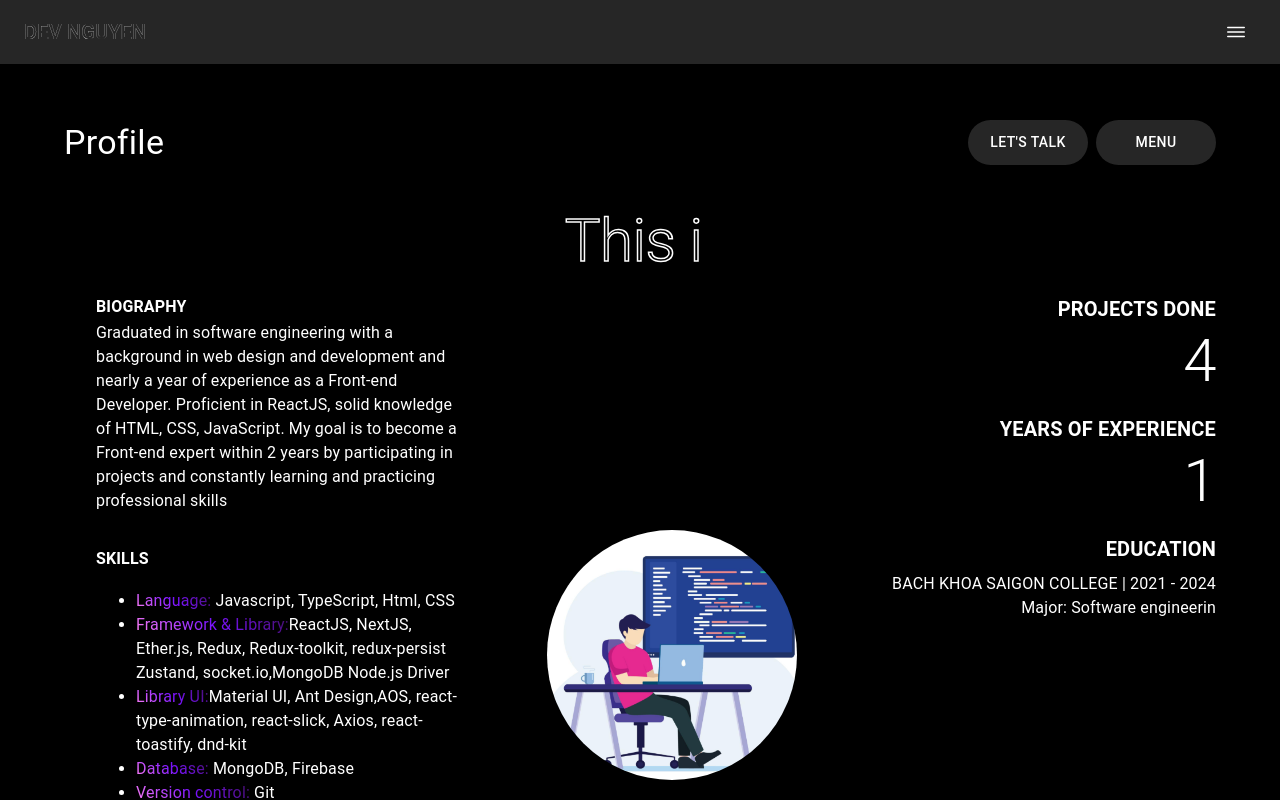
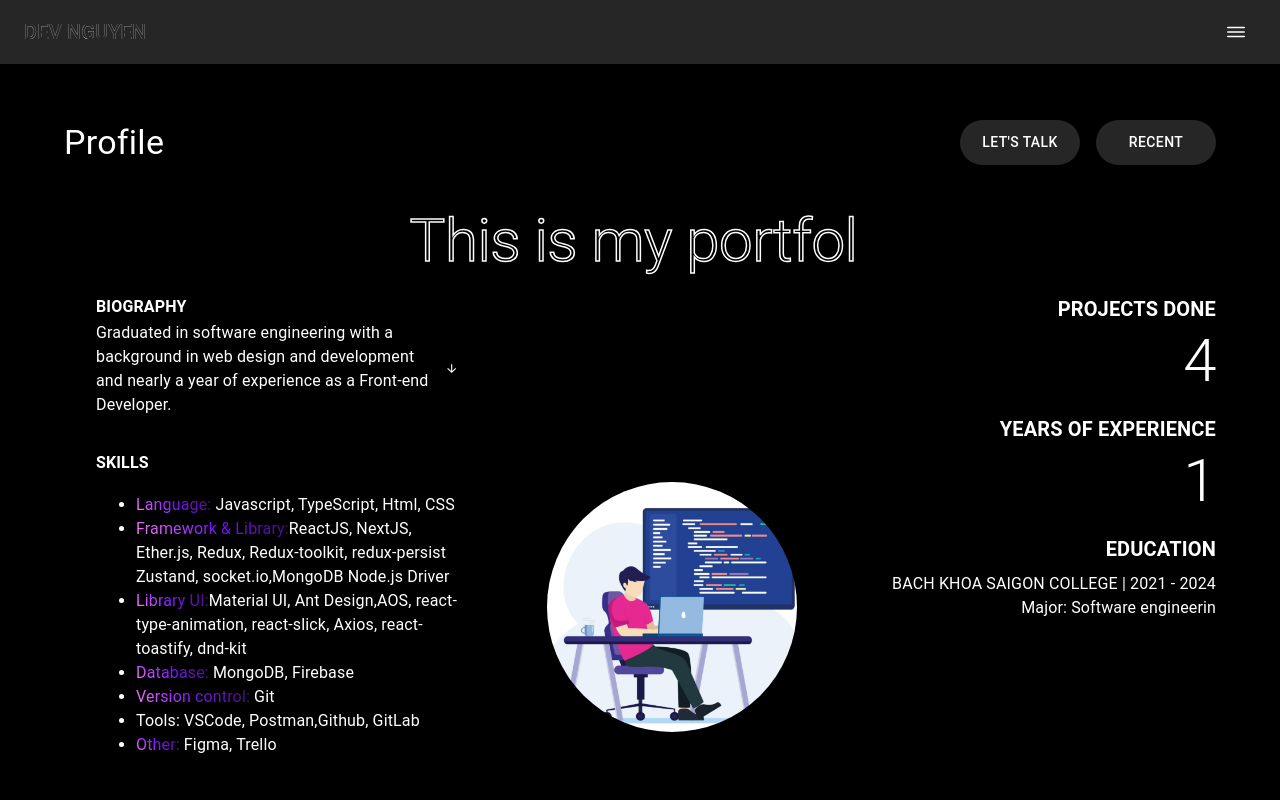
Before and after one commit to hungnguyen1611/Profile, a React (Vite) app: page / in a window 1280 px wide. Shown: the top 800 px of the page. Built offline with nearby package versions, Linux system fonts and the light colour scheme; no server answers.

Commit message:
navigate_section

```diff
--- a/components/Carousel/CarouselProduct.jsx
+++ b/components/Carousel/CarouselProduct.jsx
@@ -35,7 +35,7 @@ export default function CarouselProduct() {
           <Box
             key={index}
             component={"a"}
-            href="https://hungnguyen1611.online"
+            href="https://trello-web-flame.vercel.app"
             target="_blank"
           >
             <CardProduct image={image} />
--- a/components/Contact/Contact.jsx
+++ b/components/Contact/Contact.jsx
@@ -4,6 +4,7 @@ import { useForm } from "react-hook-form";
 import { IoMdSend } from "react-icons/io";
 import { toast } from "react-toastify";
 import { sendInfo_API } from "../../APIS";
+import { Link, Element, animateScroll as scroll } from "react-scroll";
 const CustomTextField = styled(TextField)(({ theme }) => ({
   // "& + .MuiFormControl-root": {
   //   marginLeft: theme.spacing(2),
@@ -46,7 +47,12 @@ export default function Contact() {
   };
 
   return (
-    <Grid container sx={{ justifyContent: "space-between", mt: 10 }}>
+    <Element name="contact">
+      <Grid
+        id={"contact"}
+        container
+        sx={{ justifyContent: "space-between", mt: 10 }}
+      >
         <Grid size={{ xs: 12, md: 3 }}>
           <Typography
             data-aos="fade-right"
@@ -161,5 +167,6 @@ export default function Contact() {
           </Stack>
         </Grid>
       </Grid>
+    </Element>
   );
 }
--- a/components/Introduce/Introduce.jsx
+++ b/components/Introduce/Introduce.jsx
@@ -5,9 +5,24 @@ import Typography from "@mui/material/Typography";
 import { FaFacebook } from "react-icons/fa";
 import { FaPhone } from "react-icons/fa6";
 import { SiGmail } from "react-icons/si";
+import logo from "../../src/assets/images/logo.png";
 import ReusableType from "../ReusableType/ReusableType";
-import logo from "../../src/assets/images/logo.png";
+import { useState } from "react";
+import {
+  Accordion,
+  AccordionDetails,
+  AccordionSummary,
+  Button,
+} from "@mui/material";
+import { MdArrowDownward, MdOutlineKeyboardArrowUp } from "react-icons/md";
+import { MdOutlineKeyboardArrowDown } from "react-icons/md";
+
 export default function Introduce() {
+  const [isExpanded, setIsExpanded] = useState(false);
+
+  const handleToggle = () => {
+    setIsExpanded(!isExpanded);
+  };
   return (
     <Box data-aos="zoom-in">
       <Typography
@@ -80,14 +95,81 @@ export default function Introduce() {
             >
               Biography
             </Typography>
-            <Typography variant="body1">
-              Graduated in software engineering with a background in web design
-              and development and nearly a year of experience as a Front-end
-              Developer. Proficient in ReactJS, solid knowledge of HTML, CSS,
-              JavaScript. My goal is to become a Front-end expert within 2 years
-              by participating in projects and constantly learning and
-              practicing professional skills
-            </Typography>
+            {/* <Box>
+              <Typography
+                sx={{
+                  display: "-webkit-box",
+                  WebkitLineClamp: isExpanded ? "unset" : 3, // Bỏ giới hạn dòng khi mở rộng
+                  WebkitBoxOrient: "vertical",
+                  overflow: "hidden",
+                  // textOverflow: "ellipsis",
+                }}
+                variant="body1"
+              >
+                Graduated in software engineering with a background in web
+                design and development and nearly a year of experience as a
+                Front-end Developer. Proficient in ReactJS, solid knowledge of
+                HTML, CSS, JavaScript. My goal is to become a Front-end expert
+                within 2 years by participating in projects and constantly
+                learning and practicing professional skills
+              </Typography>
+              <Typography
+                variant="body1"
+                component={"button"}
+                onClick={handleToggle}
+                sx={{
+                  display: "flex",
+                  alignItems: "center",
+                  color: "text.primary",
+                  cursor: "pointer",
+                  background: "none",
+                  border: "none",
+                  padding: 0,
+                }}
+              >
+                {isExpanded ? "compact" : "see more"}
+                {isExpanded ? (
+                  <MdOutlineKeyboardArrowUp />
+                ) : (
+                  <MdOutlineKeyboardArrowDown />
+                )}
+              </Typography>
+            </Box> */}
+
+            <Accordion
+              sx={{
+                bgcolor: "transparent",
+                "&.MuiPaper-root": { marginTop: 0 },
+              }}
+            >
+              <AccordionSummary
+                sx={{
+                  padding: 0,
+                  "& .MuiAccordionSummary-content": { margin: 0 },
+                  "&.MuiButtonBase-root": { minHeight: 0 },
+                }}
+                expandIcon={<MdArrowDownward color="#fff" />}
+                aria-controls="panel1-content"
+                id="panel1-header"
+              >
+                <Typography component="span">
+                  {" "}
+                  Graduated in software engineering with a background in web
+                  design and development and nearly a year of experience as a
+                  Front-end Developer.
+                </Typography>
+              </AccordionSummary>
+              <AccordionDetails sx={{ padding: 0 }}>
+                <Typography>
+                  Graduated in software engineering with a background in web
+                  design and development and nearly a year of experience as a
+                  Front-end Developer. Proficient in ReactJS, solid knowledge of
+                  HTML, CSS, JavaScript. My goal is to become a Front-end expert
+                  within 2 years by participating in projects and constantly
+                  learning and practicing professional skills
+                </Typography>
+              </AccordionDetails>
+            </Accordion>
           </Box>
           <Box>
             <Typography
--- /dev/null
+++ b/components/LinkToSection/LinkToSection.jsx
@@ -0,0 +1,19 @@
+/* eslint-disable react/prop-types */
+import { Link } from "react-scroll";
+
+export const LinkToSection = ({ children, to }) => {
+  return (
+    <Link
+      to={to}
+      spy={true}
+      //   spy={true} // dùng để theo dõi (observe) vị trí cuộn của trang và tự động cập nhật "active class" cho phần tử đang nằm trong vùng nhìn thấy của người dùng.
+      activeClass="active_section"
+      smooth={true}
+      //   offset={-70} // nếu có AppBar, dùng offset để tránh che mất section
+      //   duration={500}
+      //   onClick={() => animateScroll.scrollToBottom()}
+    >
+      {children}
+    </Link>
+  );
+};
--- a/components/RecentWorks/RecentWorks.jsx
+++ b/components/RecentWorks/RecentWorks.jsx
@@ -1,8 +1,10 @@
 import { Box, Fab, Stack, Typography } from "@mui/material";
 import { FaChevronLeft, FaChevronRight } from "react-icons/fa";
 import CarouselProduct from "../Carousel/CarouselProduct";
+import { Element } from "react-scroll";
 export const RecentWorks = () => {
   return (
+    <Element name="Recent">
       <Box
         sx={{
           bgcolor: "background.light",
@@ -22,8 +24,8 @@ export const RecentWorks = () => {
           </Typography>
           <Typography data-aos="fade-up" component={"p"}>
             Lorem ipsum dolor sit amet, consectetur adipisicing elit, sed do
-          eiusmod tempor incididunt ut labore et dolore magna aliqua. Ut enim ad
-          minim veniam, quis nostrud exercitation
+            eiusmod tempor incididunt ut labore et dolore magna aliqua. Ut enim
+            ad minim veniam, quis nostrud exercitation
           </Typography>
           <Box data-aos="fade-up">
             <Fab>
@@ -39,5 +41,6 @@ export const RecentWorks = () => {
           <CarouselProduct />
         </Box>
       </Box>
+    </Element>
   );
 };
--- a/package.json
+++ b/package.json
@@ -24,6 +24,7 @@
     "react-hook-form": "^7.58.1",
     "react-icons": "^5.5.0",
     "react-router-dom": "^7.6.2",
+    "react-scroll": "^1.9.3",
     "react-scroll-to-top": "^3.1.0",
     "react-slick": "^0.30.3",
     "react-toastify": "^11.0.5",
--- a/src/App.css
+++ b/src/App.css
@@ -1,47 +1,3 @@
-/* #root {
-  max-width: 1280px;
-  margin: 0 auto;
-  padding: 2rem;
-  text-align: center;
-}
-
-.logo {
-  height: 6em;
-  padding: 1.5em;
-  will-change: filter;
-  transition: filter 300ms;
-}
-.logo:hover {
-  filter: drop-shadow(0 0 2em #646cffaa);
-}
-.logo.react:hover {
-  filter: drop-shadow(0 0 2em #61dafbaa);
-}
-
-@keyframes logo-spin {
-  from {
-    transform: rotate(0deg);
-  }
-  to {
-    transform: rotate(360deg);
-  }
-}
-
-@media (prefers-reduced-motion: no-preference) {
-  a:nth-of-type(2) .logo {
-    animation: logo-spin infinite 20s linear;
-  }
-}
-
-.card {
-  padding: 2em;
-}
-
-.read-the-docs {
-  color: #888;
-} */
-
-
 .gradient--text {
   background: linear-gradient(45deg, #ff82f3, #7b13ff 50%, #400d64);
   -webkit-background-clip: text;
@@ -150,6 +106,24 @@ body {
   /* transform: translateY(-100%); có thể thay thế bằng cách này khi ko dùng absolute */
 }
 
+/* <button className="btn-slide">
+                <span className="btn-text default">Click me</span>
+                <span className="btn-text hover">Go now</span>
+              </button> */
+
+/* <Button className="btn-slide">
+                <span className="btn-text default">Click me</span>
+                <span className="btn-text hover">
+                  Go now <FaChevronRight style={{ marginLeft: 5 }} />
+                </span>
+              </Button>
+              <Button className="btn-slide">
+                <span className="btn-text default">MENU</span>
+                <span className="btn-text hover">
+                  Go now <FaChevronRight style={{ marginLeft: 5 }} />
+                </span>
+              </Button> */
+
 /* animation after vs before */
 /* <Button className="btn-slide no-span" /> */
 
@@ -177,7 +151,7 @@ body {
 }
 
 .btn-animation_menu::before {
-  content: "menu";
+  content: "Recent";
   position: absolute;
   top: 0;
   left: 0;
@@ -205,6 +179,19 @@ body {
   transform: translateY(100%);
   border-radius: 20px;
 
+
+}
+
+
+/* .active_section .btn-animation_menu::after,
+.active_section .btn-animation_menu::before {
+  transform: translateY(-100%);
+} */
+
+.active_section .btn-animation_menu::before,
+.active_section .btn-animation_let_talk::before {
+
+  border-bottom: 2px solid #7b13ff;
 
 }
 
--- a/src/pages/Home.jsx
+++ b/src/pages/Home.jsx
@@ -1,14 +1,14 @@
 import { Box, Button, Container, Drawer, List, ListItem } from "@mui/material";
 import Typography from "@mui/material/Typography";
 import { useEffect, useState } from "react";
+import { sendInfo_API } from "../../APIS";
 import NavBar from "../../components/AppBar/NavBar";
+import ButtonToTop from "../../components/ButtonToTop/ButtonToTop";
 import Contact from "../../components/Contact/Contact";
 import Introduce from "../../components/Introduce/Introduce";
+import { LinkToSection } from "../../components/LinkToSection/LinkToSection";
 import { RecentWorks } from "../../components/RecentWorks/RecentWorks";
 import Swipe from "./../../components/Swipe/Swipe";
-import ButtonToTop from "../../components/ButtonToTop/ButtonToTop";
-import { sendInfo_API } from "../../APIS";
-
 export default function Home() {
   const [open, setOpen] = useState(false);
 
@@ -25,7 +25,7 @@ export default function Home() {
   }, []);
   return (
     <>
-      <Box sx={{ paddingBottom: 4 }}>
+      <Box height={"10000px"} sx={{ paddingBottom: 4 }}>
         <NavBar handleCloseSideBar={handleCloseSideBar} />
         <Container>
           <Box
@@ -40,31 +40,20 @@ export default function Home() {
               mt: 4,
               paddingY: 3,
               position: "sticky",
+              zIndex: 1,
               top: 0,
               left: 0,
             }}
           >
             <Typography variant="h4">Profile</Typography>
-            <Box>
-              {/* <button className="btn-slide">
-                <span className="btn-text default">Click me</span>
-                <span className="btn-text hover">Go now</span>
-              </button> */}
+            <Box sx={{ display: "flex", gap: 2 }}>
+              <LinkToSection to="contact">
+                <Button className="btn-animation_let_talk"></Button>
+              </LinkToSection>
 
-              {/* <Button className="btn-slide">
-                <span className="btn-text default">Click me</span>
-                <span className="btn-text hover">
-                  Go now <FaChevronRight style={{ marginLeft: 5 }} />
-                </span>
-              </Button>
-              <Button className="btn-slide">
-                <span className="btn-text default">MENU</span>
-                <span className="btn-text hover">
-                  Go now <FaChevronRight style={{ marginLeft: 5 }} />
-                </span>
-              </Button> */}
-              <Button className="btn-animation_let_talk"></Button>
-              <Button className="btn-animation_menu"></Button>
+              <LinkToSection to="Recent">
+                <Button className="btn-animation_menu"></Button>
+              </LinkToSection>
             </Box>
           </Box>
 
@@ -87,10 +76,14 @@ export default function Home() {
       >
         <List sx={{ width: 250 }} component={"nav"}>
           <ListItem disablePadding>
-            <Button className="btn-animation_let_talk"></Button>
+            <LinkToSection to="contact">
+              <Button className="btn-animation_let_talk"></Button>
+            </LinkToSection>
           </ListItem>
           <ListItem disablePadding>
-            <Button className="btn-animation_menu"></Button>
+            <LinkToSection to="Recent">
+              <Button className="btn-animation_menu"></Button>
+            </LinkToSection>
           </ListItem>
         </List>
       </Drawer>
```
Also changed, not shown: 1 other file (tests, documents, lock files or other folders). Lines whose indentation alone changed are shown as unchanged.
